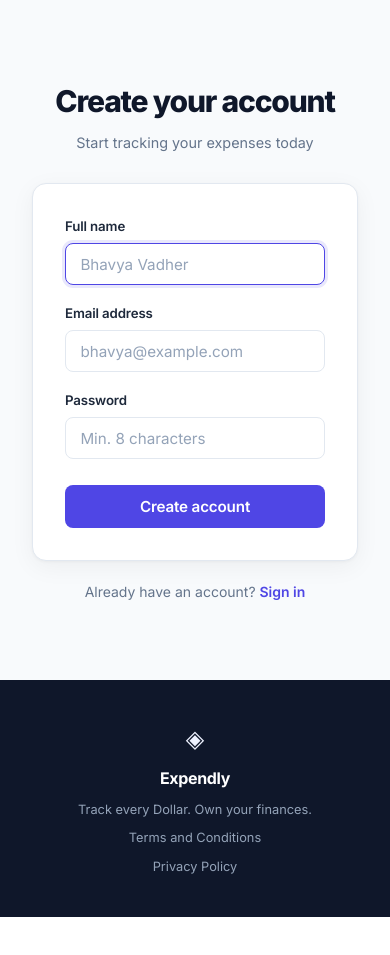
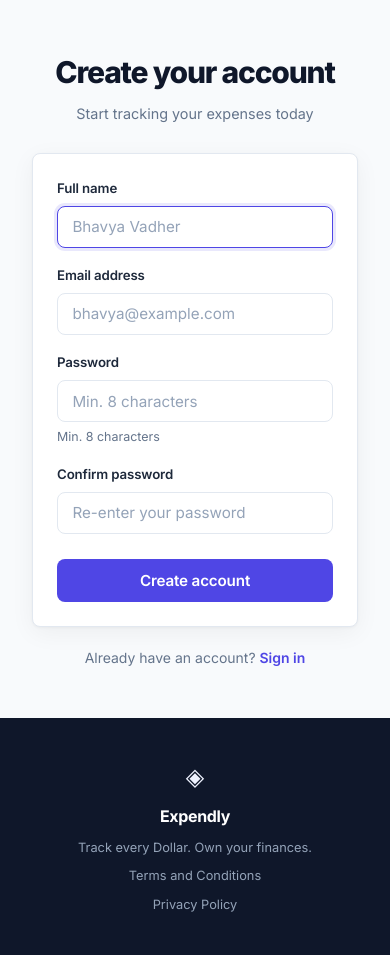
Before and after one commit to BhavyaVadher/expendy, a Flask app: page /register in a window 390 px wide. Shown: the part 65-1020 px from the top of the page. Before the commit the page ends 982 px from the top, so only its background shows below. Run offline with Flask 3, Linux system fonts and the light colour scheme.

Commit message:
Registration features

```diff
--- a/app.py
+++ b/app.py
@@ -1,5 +1,7 @@
-from flask import Flask, render_template
-from database.db import get_db, init_db, seed_db
+import sqlite3
+from flask import Flask, render_template, request, redirect, url_for, abort
+from werkzeug.security import generate_password_hash
+from database.db import get_db, init_db, seed_db, create_user
 
 app = Flask(__name__)
 
@@ -17,9 +19,33 @@ def landing():
     return render_template("landing.html")
 
 
-@app.route("/register")
+@app.route("/register", methods=["GET", "POST"])
 def register():
-    return render_template("register.html")
+    if request.method == "GET":
+        return render_template("register.html")
+
+    name = request.form.get("name", "").strip()
+    email = request.form.get("email", "").strip()
+    password = request.form.get("password", "").strip()
+    confirm_password = request.form.get("confirm_password", "").strip()
+
+    if not name or not email or not password or not confirm_password:
+        abort(400)
+
+    if password != confirm_password:
+        return render_template("register.html", error="Passwords do not match.")
+
+    if len(password) < 8:
+        return render_template("register.html", error="Password must be at least 8 characters.")
+
+    password_hash = generate_password_hash(password)
+
+    try:
+        create_user(name, email, password_hash)
+    except sqlite3.IntegrityError:
+        return render_template("register.html", error="An account with that email already exists.")
+
+    return redirect(url_for("login"))
 
 
 @app.route("/login")
--- /dev/null
+++ b/static/css/register.css
@@ -0,0 +1,12 @@
+.form-hint {
+    font-size: 0.78rem;
+    color: var(--ink-muted);
+    margin-top: 0.3rem;
+}
+
+@media (max-width: 480px) {
+    .auth-card {
+        padding: 1.5rem;
+        border-radius: var(--radius-sm);
+    }
+}
--- a/templates/register.html
+++ b/templates/register.html
@@ -1,6 +1,10 @@
 {% extends "base.html" %}
 
 {% block title %}Create account — Expendly{% endblock %}
+
+{% block head %}
+<link rel="stylesheet" href="{{ url_for('static', filename='css/register.css') }}">
+{% endblock %}
 
 {% block content %}
 
@@ -17,7 +21,7 @@
             <div class="auth-error">{{ error }}</div>
             {% endif %}
 
-            <form method="POST" action="/register">
+            <form method="POST" action="{{ url_for('register') }}">
                 <div class="form-group">
                     <label for="name">Full name</label>
                     <input type="text" id="name" name="name"
@@ -35,6 +39,13 @@
                     <input type="password" id="password" name="password"
                            class="form-input" placeholder="Min. 8 characters"
                            required>
+                    <p class="form-hint">Min. 8 characters</p>
+                </div>
+                <div class="form-group">
+                    <label for="confirm_password">Confirm password</label>
+                    <input type="password" id="confirm_password" name="confirm_password"
+                           class="form-input" placeholder="Re-enter your password"
+                           required>
                 </div>
                 <button type="submit" class="btn-submit">Create account</button>
             </form>
```
Also changed, not shown: database/db.py (+21 -0 lines), expendly.db.
